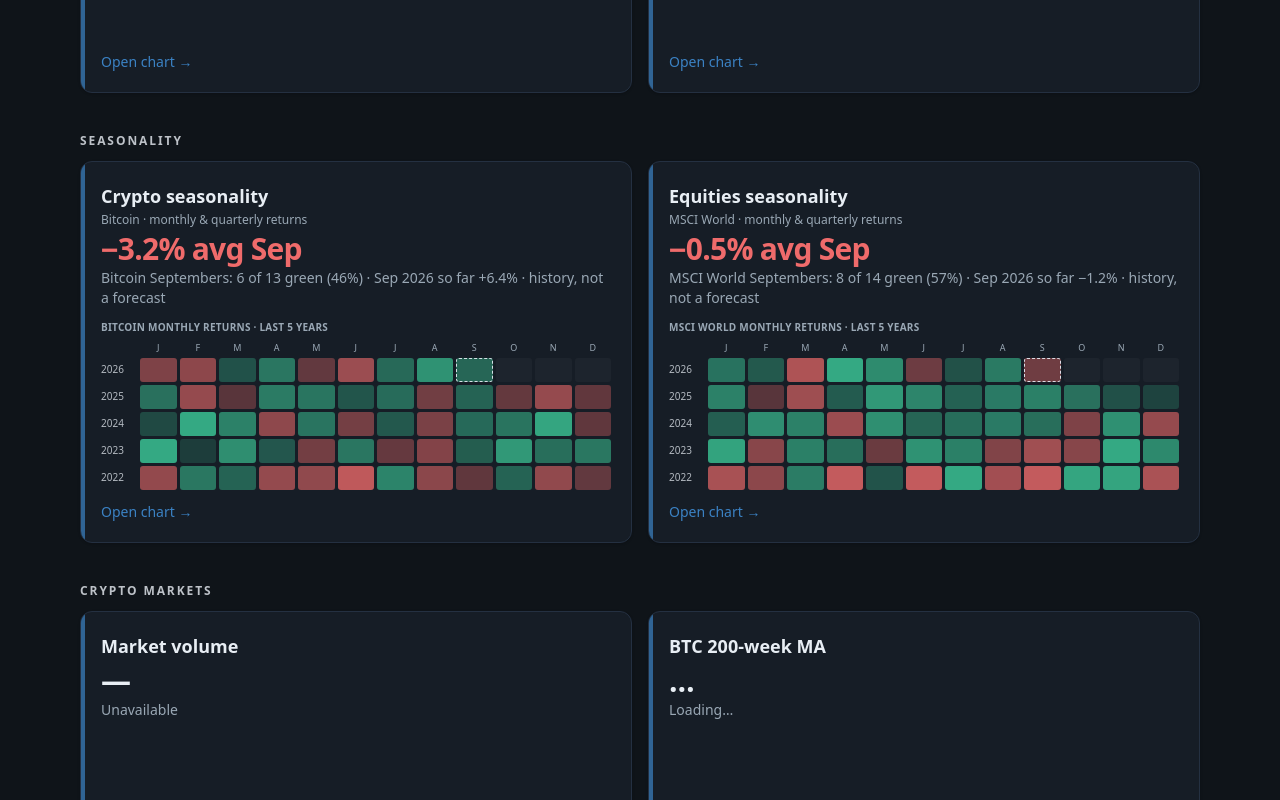
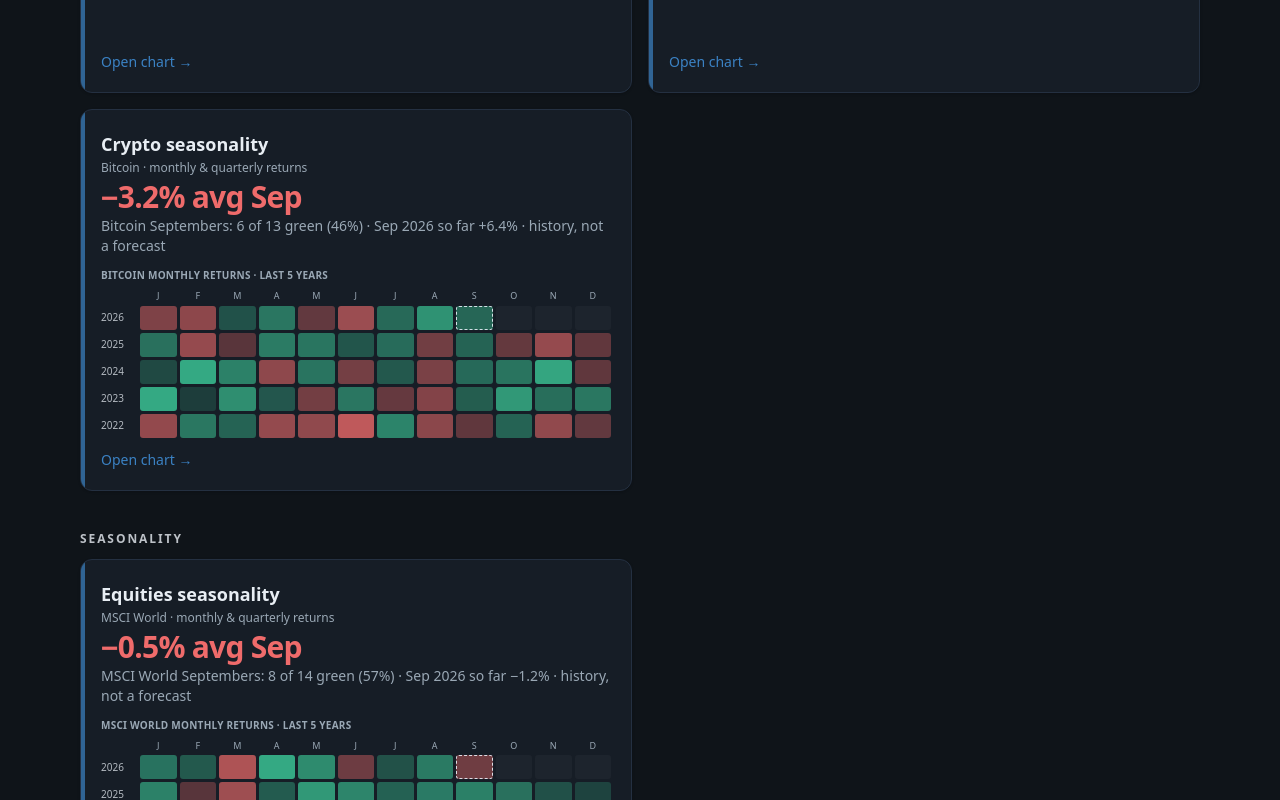
Before and after one commit to adirindin-debug/Adirindin-Finance, a Next.js app: page /charts in a window 1280 px wide. Shown: the part 480-1280 px from the top of the page. Built offline with nearby package versions, Linux system fonts and the light colour scheme; no server answers.

Commit message:
Charts hub: put Crypto seasonality under Crypto Fear & Greed

```diff
--- a/src/components/charts/ChartsHub.tsx
+++ b/src/components/charts/ChartsHub.tsx
@@ -327,13 +327,7 @@ const CATEGORIES: Category[] = [
         endpoint: "/api/fear-greed-crypto",
         parse: parseFearGreed,
       },
-    ],
-  },
 {
-    id: "seasonality",
-    label: "Seasonality",
-    tiles: [
-      {
         id: "seasonality-crypto",
         href: "/charts/seasonality/crypto",
         title: "Crypto seasonality",
@@ -341,7 +335,13 @@ const CATEGORIES: Category[] = [
         endpoint: "/api/seasonality?market=crypto",
         parse: seasonalityParser("btc"),
       },
-      {
+    ],
+  },
+{
+    id: "seasonality",
+    label: "Seasonality",
+    tiles: [
+            {
         id: "seasonality-equities",
         href: "/charts/seasonality/equities",
         title: "Equities seasonality",
```
